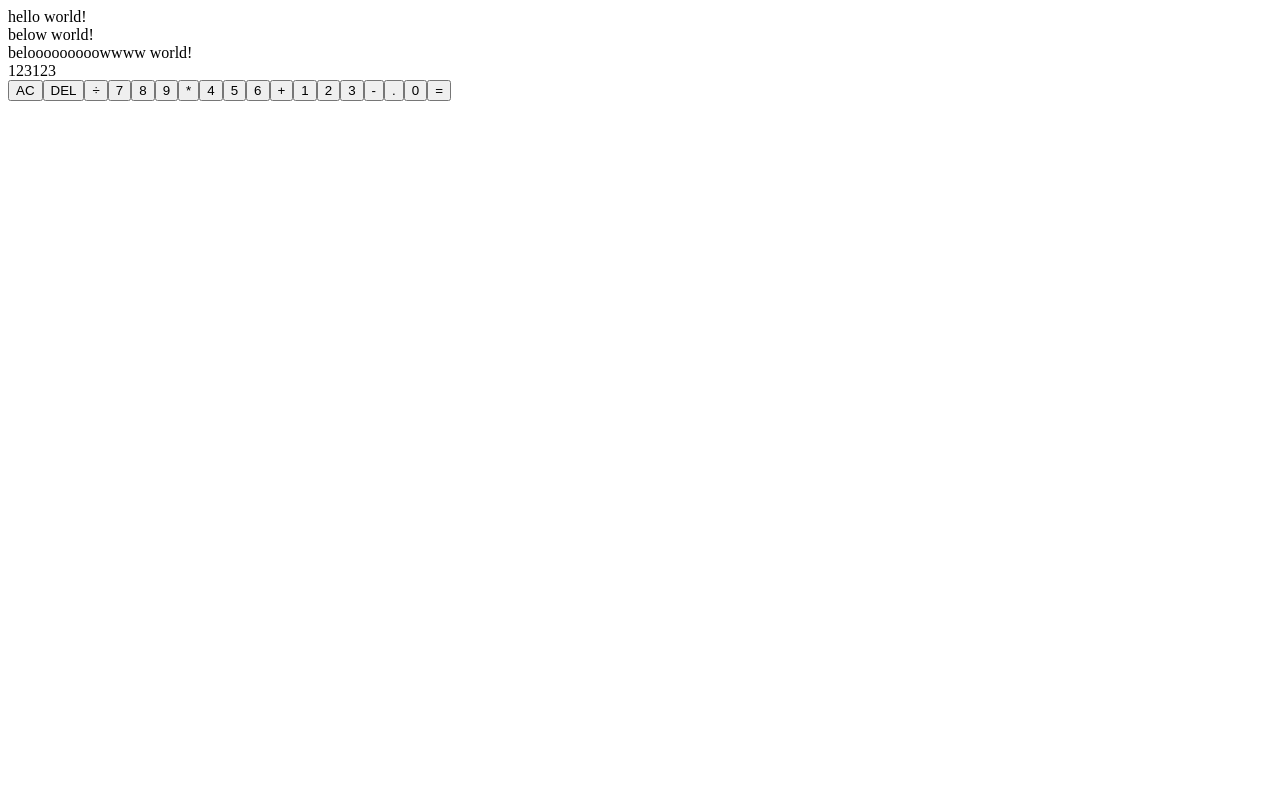
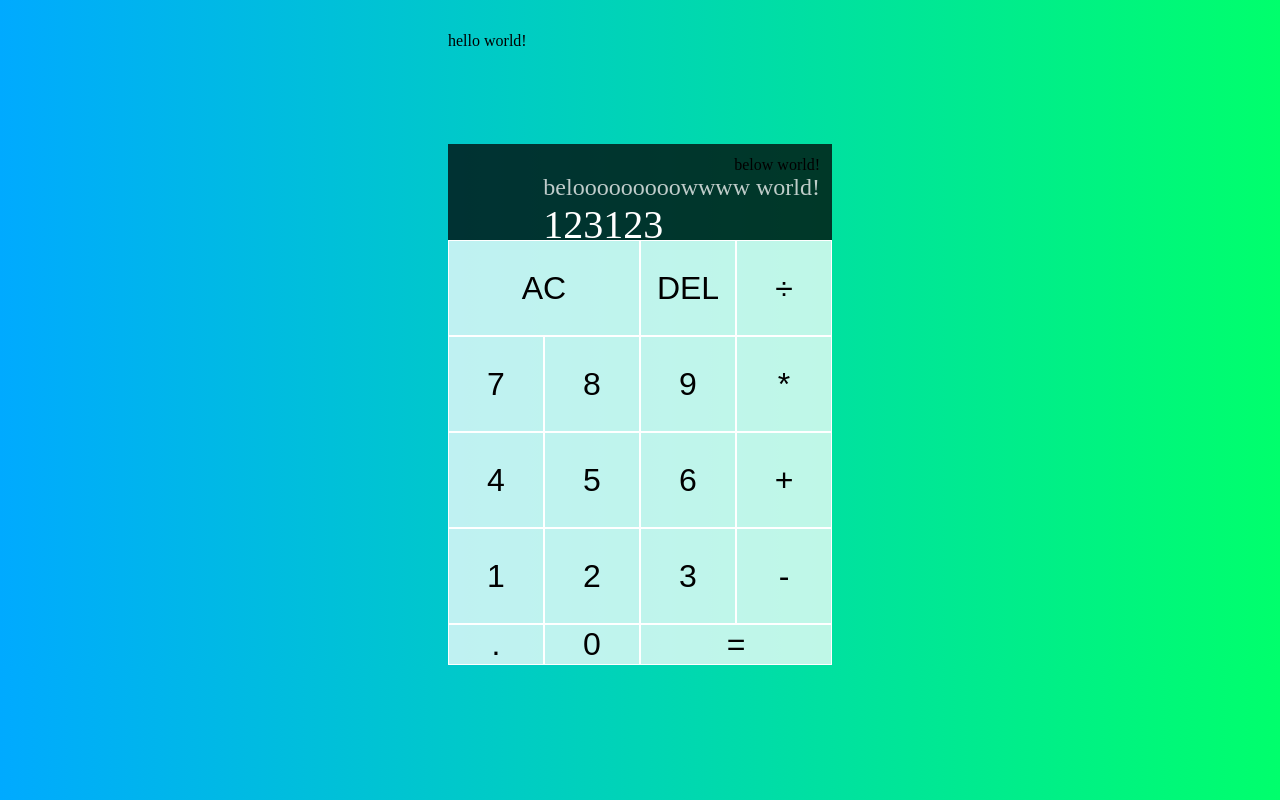
Before and after one commit to jrslopez/Calculator, a React (Create React App) app: page / in a window 1280 px wide. Built offline with nearby package versions, Linux system fonts and the light colour scheme.

Commit message:
added css styling to be modified later

```diff
--- a/src/App.js
+++ b/src/App.js
@@ -1,3 +1,5 @@
+import "./styles.css"
+
 function App() {
   return (
     <div className="calculator-grid">
--- /dev/null
+++ b/src/styles.css
@@ -0,0 +1,57 @@
+*,
+*::before,
+*::after {
+  box-sizing: border-box;
+}
+
+body {
+  margin: 0;
+  background: linear-gradient(to right, #00aaff, #00ff6c);
+}
+
+.calculator-grid {
+  display: grid;
+  margin-top: 2rem;
+  justify-content: center;
+  grid-template-columns: repeat(4, 6rem);
+  grid-template-rows: minmax(7rem, auto) repeat(5, 6rem);
+}
+
+.calculator-grid > button {
+  cursor: pointer;
+  font-size: 2rem;
+  border: 1px solid white;
+  outline: none;
+  background-color: rgba(255, 255, 255, 0.75);
+}
+
+.calculator-grid > button:hover,
+.calculator-grid > button:focus {
+  background-color: rgba(255, 255, 255, 0.9);
+}
+
+.span-two {
+  grid-column: span 2;
+}
+
+.output {
+  grid-column: 1 / -1;
+  background-color: rgba(0, 0, 0, 0.75);
+  display: flex;
+  flex-direction: column;
+  align-items: flex-end;
+  justify-content: space-around;
+  padding: 0.75rem;
+  word-wrap: break-word;
+  word-break: break-all;
+}
+
+.output .previous-operand {
+  color: rgba(255, 255, 255, 0.75);
+  font-size: 1.5rem;
+}
+
+.output .current-operand {
+  color: white;
+  font-size: 2.5rem;
+}
```
